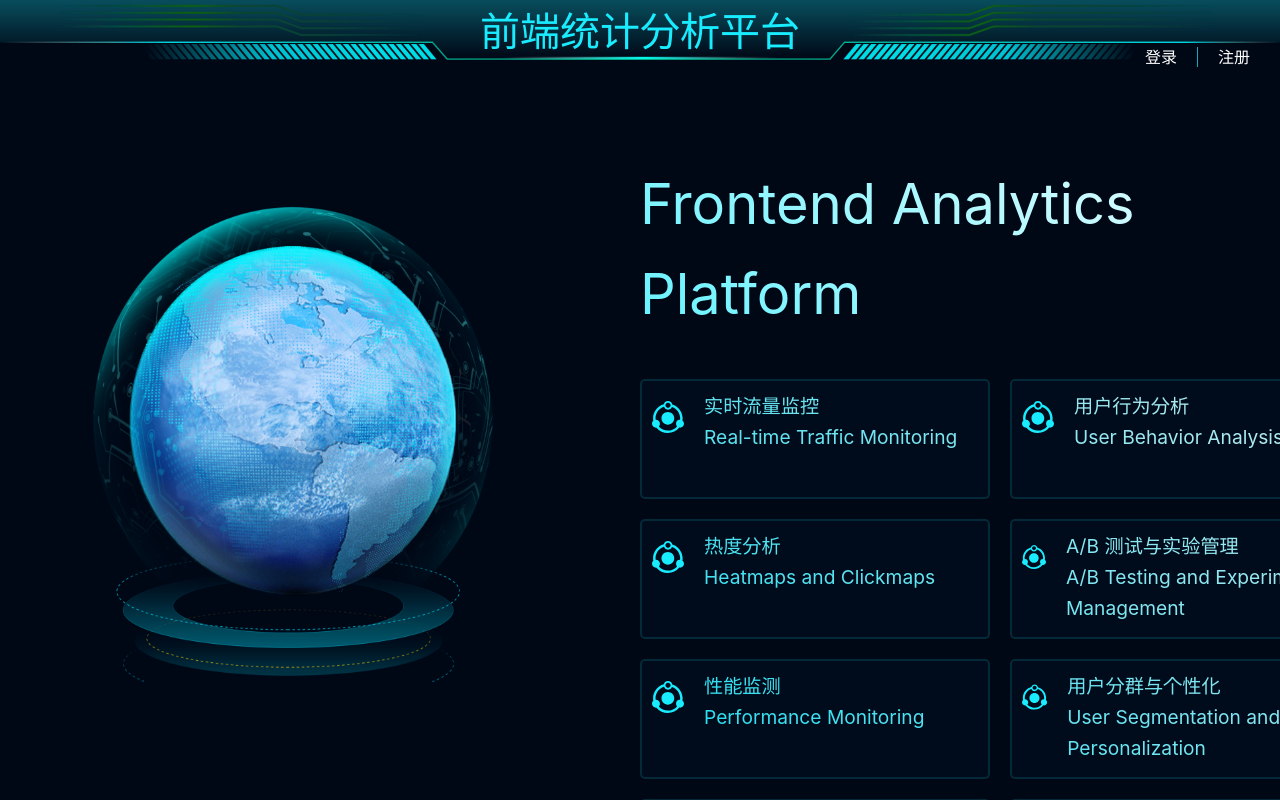
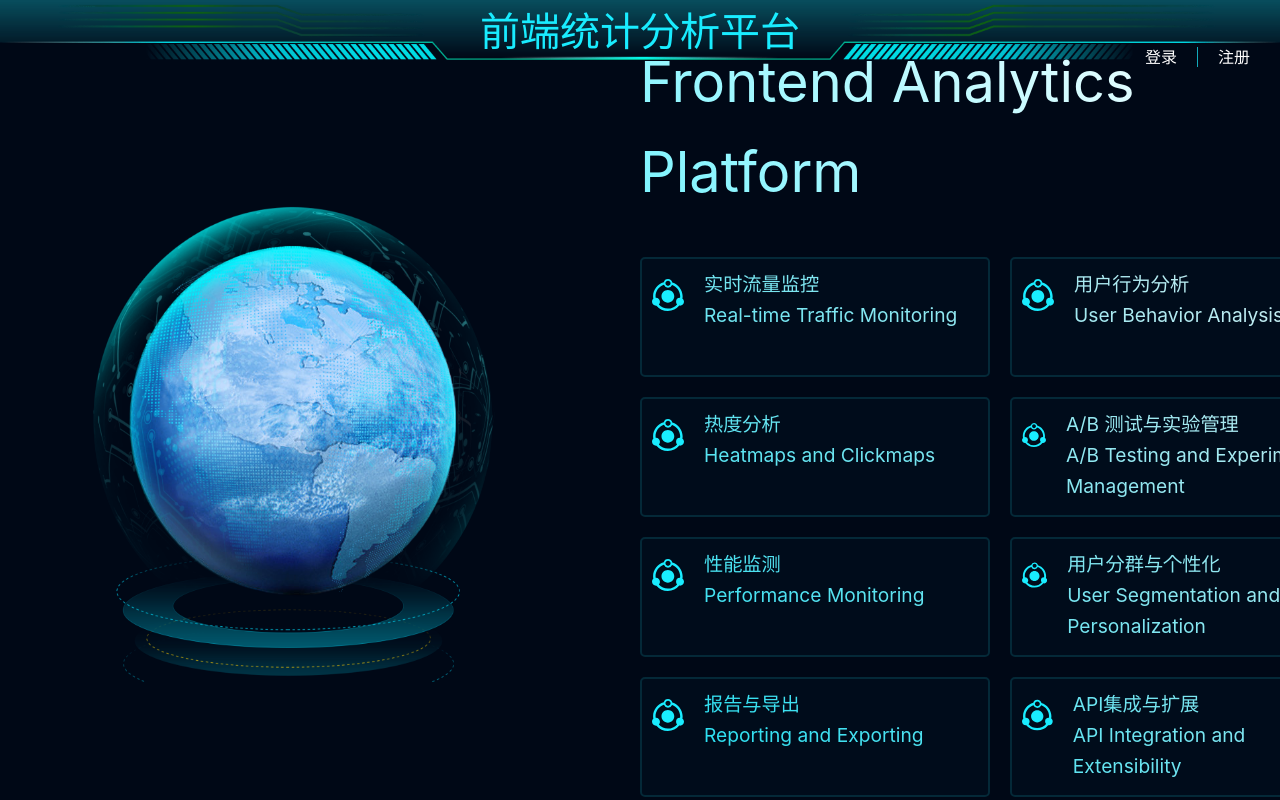
Before and after one commit to Yevin-Yu/web-page-monitoring, a Vue app in the folder frontend/: page / in a window 1280 px wide. Built offline with nearby package versions, Linux system fonts and the light colour scheme.

Commit message:
[fix][20241226][前端-首页样式优化]

```diff
--- a/frontend/src/views/HomeView/LogOutHome.vue
+++ b/frontend/src/views/HomeView/LogOutHome.vue
@@ -26,11 +26,9 @@ import mainLogo from '@/assets/images/mainLogo.vue';
   background-size: 58% 73%;
   display: flex;
   justify-content: end;
-
+  align-items: center;
   .main-content {
-    padding-top: 100px;
     width: 50%;
-    height: 100%;
     background: linear-gradient(45deg, #19ECFF, #fff);
     -webkit-background-clip: text;
     background-clip: text;
```
